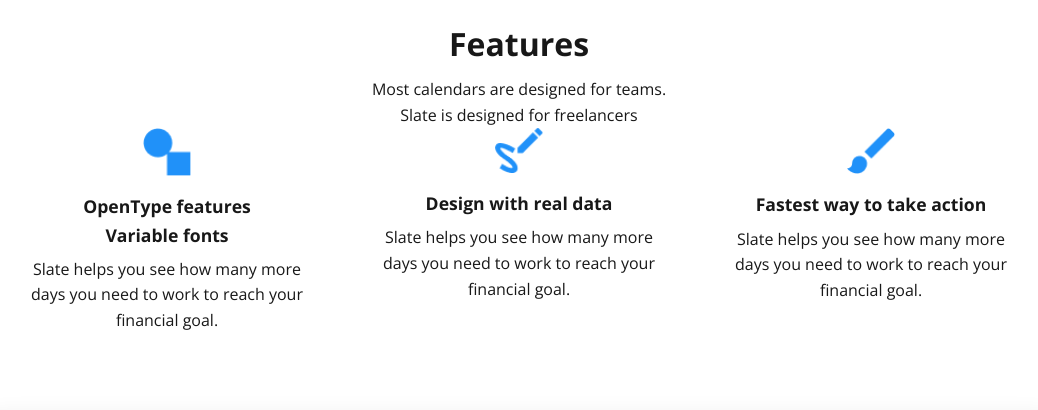
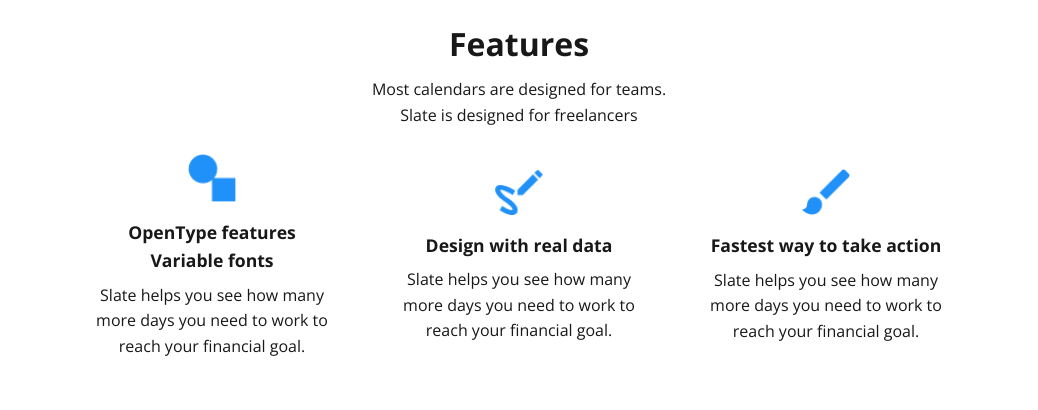
Before and after one commit to shivamkumar2687/Figma-Clone, a plain HTML site: page index.html in a window 1280 px wide. Shown: the part 1140-1550 px from the top of the page, without its empty margins (121-1159 px from the left). Drawn offline with nearby package versions, Linux system fonts and the light colour scheme; grey boxes are pictures that could not be loaded.

Commit message:
all 3 features are in row

```diff
--- a/style.css
+++ b/style.css
@@ -584,13 +584,12 @@ header {
 }
 
 .custom-features-list {
-  width: 100%;
-  max-width: 1100px;
-  height: auto;
+  width: 869px;
+  height: 257px;
   gap: 52px;
   display: flex;
   justify-content: center;
-  align-items: stretch;
+  align-items: center;
   margin: 0 auto 32px auto;
   background: var(--light);
 }
@@ -599,12 +598,12 @@ header {
   background: transparent;
   box-shadow: none;
   border-radius: 0;
-  width: 300px;
-  min-height: 220px;
+  width: 255px;
+  height: 257px;
   display: flex;
   flex-direction: column;
   align-items: center;
-  justify-content: flex-start;
+  justify-content: center;
   padding: 0;
   text-align: center;
 }
```
